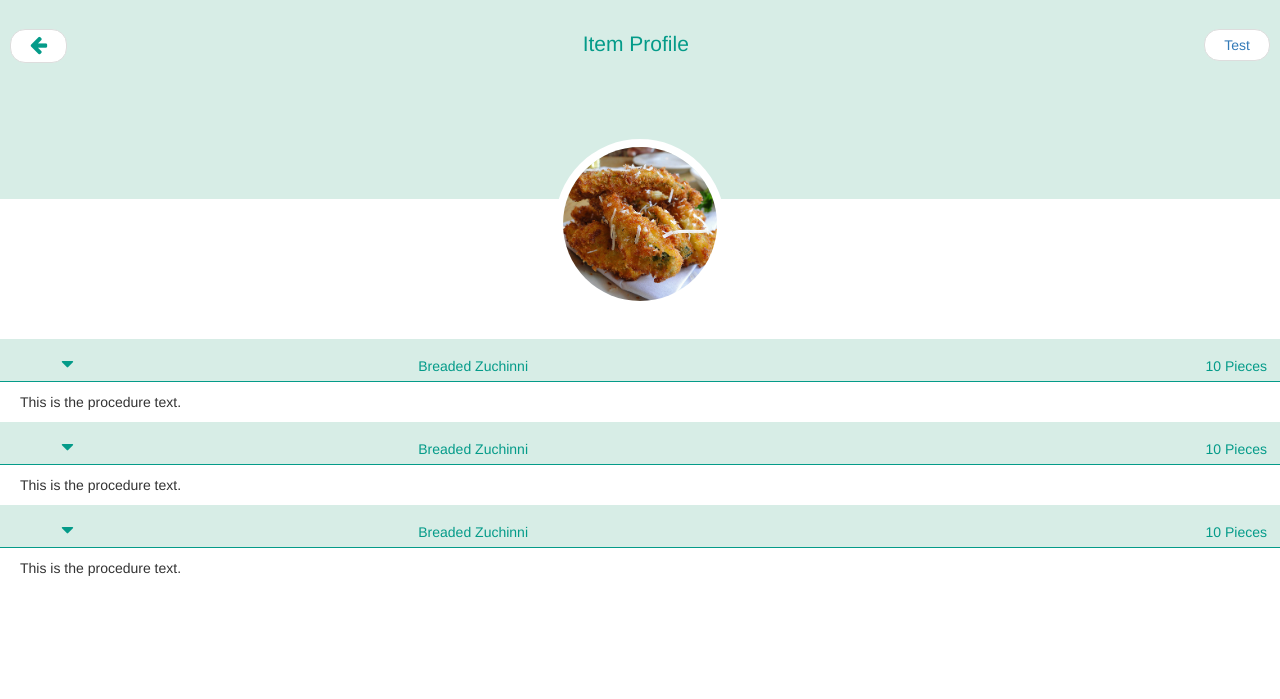
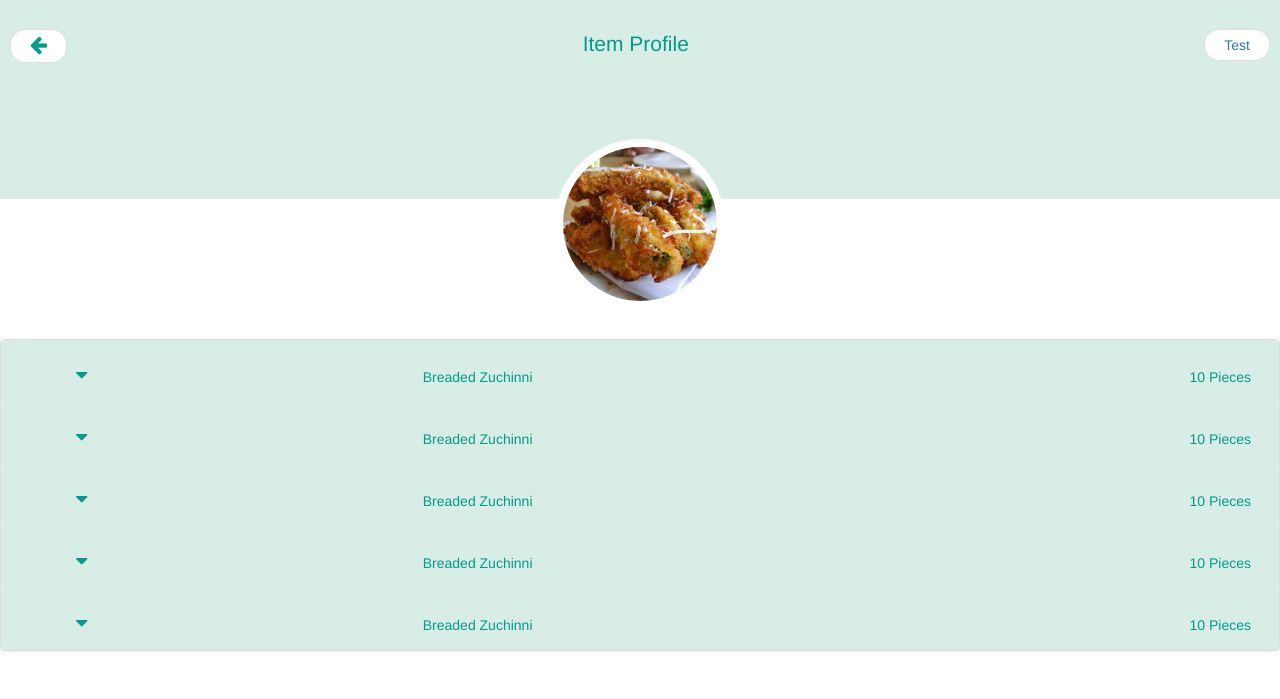
Before and after one commit to djuarez94/recipeReview_Application, a PHP site: page /recipeProfile.php in a window 1280 px wide. Shown: the part 101-800 px from the top of the page. Run offline with PHP 8.4, Linux system fonts and the light colour scheme.

Commit message:
added accordion effect to the list items with bootstrap and javascript

```diff
--- a/css/styles.css
+++ b/css/styles.css
@@ -227,9 +227,12 @@
   .recipeTable {
       width: 100%; /* Try setting this to 400px or something */
       display: table;
-      background-color: #d7ede6;
-      border-bottom: solid 1px #049b89;
   }
+
+  .panel-heading {
+    background-color: #d7ede6 !important;
+  }
+
   .child {
       display: table-cell;
   }
--- a/js/script.js
+++ b/js/script.js
@@ -85,8 +85,13 @@ $(document).ready(function() {
 		$("div.display").show();
 	});
 
-//hides and shows timer display on button click
-
+/*-------------------------------------
+| Accordion Recipe Viewer
+-------------------------------------*/
+// $(".collapse").collapse();
+// $('#accordion').collapse({hide: true})
+$('.panel-collapse.in')
+   .collapse('hide');
 
 
 
--- a/recipeProfile.php
+++ b/recipeProfile.php
@@ -27,10 +27,14 @@
 				</div>
 				<div class="recipe">
 					<img class ="profilePhoto" src="img/zuchini_PH.jpg" width="170px">
+
+				<div class="panel-group" id="accordion">
+				    <div class="panel panel-default">
+				      <div class="panel-heading">
 						<div class="recipeTable">
 							<div class="child">
 								<div class="ingredient">
-					        	<i style="font-size:20px;" id="downArrow" class="fa fa-caret-down" aria-hidden="true"></i>
+									 <a data-toggle="collapse" data-parent="#accordion" href="#collapse1"><i style="font-size:20px;" id="downArrow" class="fa fa-caret-down" aria-hidden="true"></i></a>
 								</div>
 							</div>
 							<div class="child">
@@ -44,13 +48,17 @@
 								</div>
 							</div>
 						</div>
-					<div id="procedure">
-						This is the procedure text.
 				      </div>
+				      <div id="collapse1" class="panel-collapse collapse"><!--Add the "in" class here if you want accordion to stay open on page load-->
+				        <div class="panel-body">
+							Procedure text goes here
+						</div>
+						</div>
+						<div class="panel-heading">
   						<div class="recipeTable">
   							<div class="child">
   								<div class="ingredient">
-					        	<i style="font-size:20px;" id="downArrow" class="fa fa-caret-down" aria-hidden="true"></i>
+  									 <a data-toggle="collapse" data-parent="#accordion" href="#collapse2"><i style="font-size:20px;" id="downArrow" class="fa fa-caret-down" aria-hidden="true"></i></a>
   								</div>
   							</div>
   							<div class="child">
@@ -64,12 +72,17 @@
   								</div>
   							</div>
   						</div>
-					<div id="procedure">
-						This is the procedure text.
-					</div><div class="recipeTable">
+  				      </div>
+  				      <div id="collapse2" class="panel-collapse collapse"><!--Add the "in" class here if you want accordion to stay open on page load-->
+  				        <div class="panel-body">
+  							Procedure text goes here
+  						</div>
+  						</div>
+						<div class="panel-heading">
+  						<div class="recipeTable">
   							<div class="child">
   								<div class="ingredient">
-					        	<i style="font-size:20px;" id="downArrow" class="fa fa-caret-down" aria-hidden="true"></i>
+  									 <a data-toggle="collapse" data-parent="#accordion" href="#collapse3"><i style="font-size:20px;" id="downArrow" class="fa fa-caret-down" aria-hidden="true"></i></a>
   								</div>
   							</div>
   							<div class="child">
@@ -83,23 +96,66 @@
   								</div>
   							</div>
   						</div>
-					<div id="procedure">
-						This is the procedure text.
   				      </div>
-					<!-- <div class="ingredients">
-						<i id="downArrow" class="fa fa-caret-down" aria-hidden="true"></i>
-						<p id="ingredient">Breaded Zuchinni</p>
+  				      <div id="collapse3" class="panel-collapse collapse"><!--Add the "in" class here if you want accordion to stay open on page load-->
+  				        <div class="panel-body">
+  							Procedure text goes here
+  						</div>
+  						</div>
+						<div class="panel-heading">
+  						<div class="recipeTable">
+  							<div class="child">
+  								<div class="ingredient">
+  									 <a data-toggle="collapse" data-parent="#accordion" href="#collapse4"><i style="font-size:20px;" id="downArrow" class="fa fa-caret-down" aria-hidden="true"></i></a>
+  								</div>
+  							</div>
+  							<div class="child">
+  								<div class="ingredient">
+  									<p>Breaded Zuchinni</p>
+  								</div>
+  							</div>
+  							<div class="child">
+  								<div class="ingredient">
   									<p id="measurement">10 Pieces</p>
   								</div>
-					<div id="procedure">
-						This is the procedure text.
-					</div> -->
   							</div>
-
-
-
-
+  						</div>
+  				      </div>
+  				      <div id="collapse4" class="panel-collapse collapse"><!--Add the "in" class here if you want accordion to stay open on page load-->
+  				        <div class="panel-body">
+  							Procedure text goes here
+  						</div>
+  						</div>
+						<div class="panel-heading">
+  						<div class="recipeTable">
+  							<div class="child">
+  								<div class="ingredient">
+  									 <a data-toggle="collapse" data-parent="#accordion" href="#collapse5"><i style="font-size:20px;" id="downArrow" class="fa fa-caret-down" aria-hidden="true"></i></a>
+  								</div>
+  							</div>
+  							<div class="child">
+  								<div class="ingredient">
+  									<p>Breaded Zuchinni</p>
+  								</div>
+  							</div>
+  							<div class="child">
+  								<div class="ingredient">
+  									<p id="measurement">10 Pieces</p>
+  								</div>
+  							</div>
+  						</div>
+  				      </div>
+  				      <div id="collapse5" class="panel-collapse collapse"><!--Add the "in" class here if you want accordion to stay open on page load-->
+  				        <div class="panel-body">
+  							Procedure text goes here
+  						</div>
+  						</div>
+						<!--Start new panel here-->
+					</div>
 			    </div>
 
 	</body>
+	<script type="text/javascript" src="js/jquery-3.1.1.min.js"></script>
+	<script type="text/javascript" src="js/bootstrap.min.js"></script>
+	<script src="js/script.js"></script>
 </html>
```
Also changed, not shown: js/bootstrap.min.js (added). Lines whose indentation alone changed are shown as unchanged.
